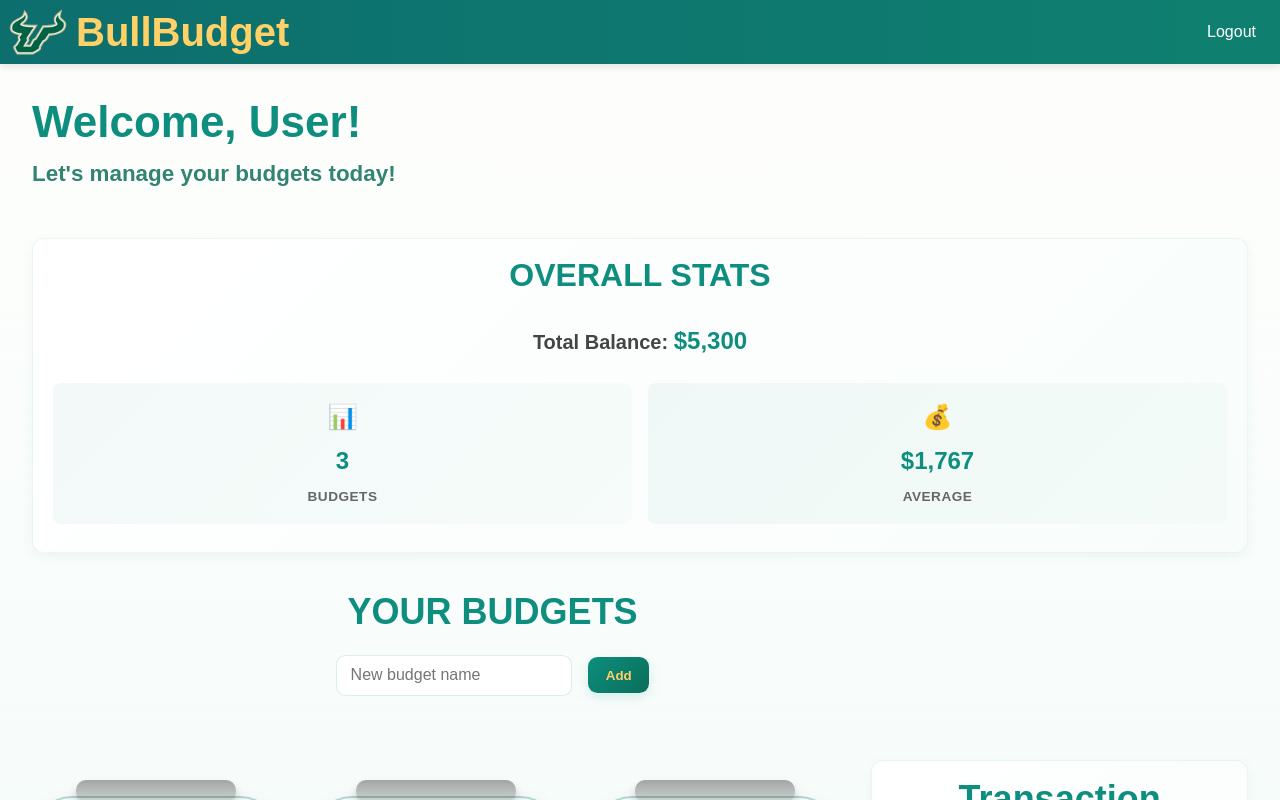
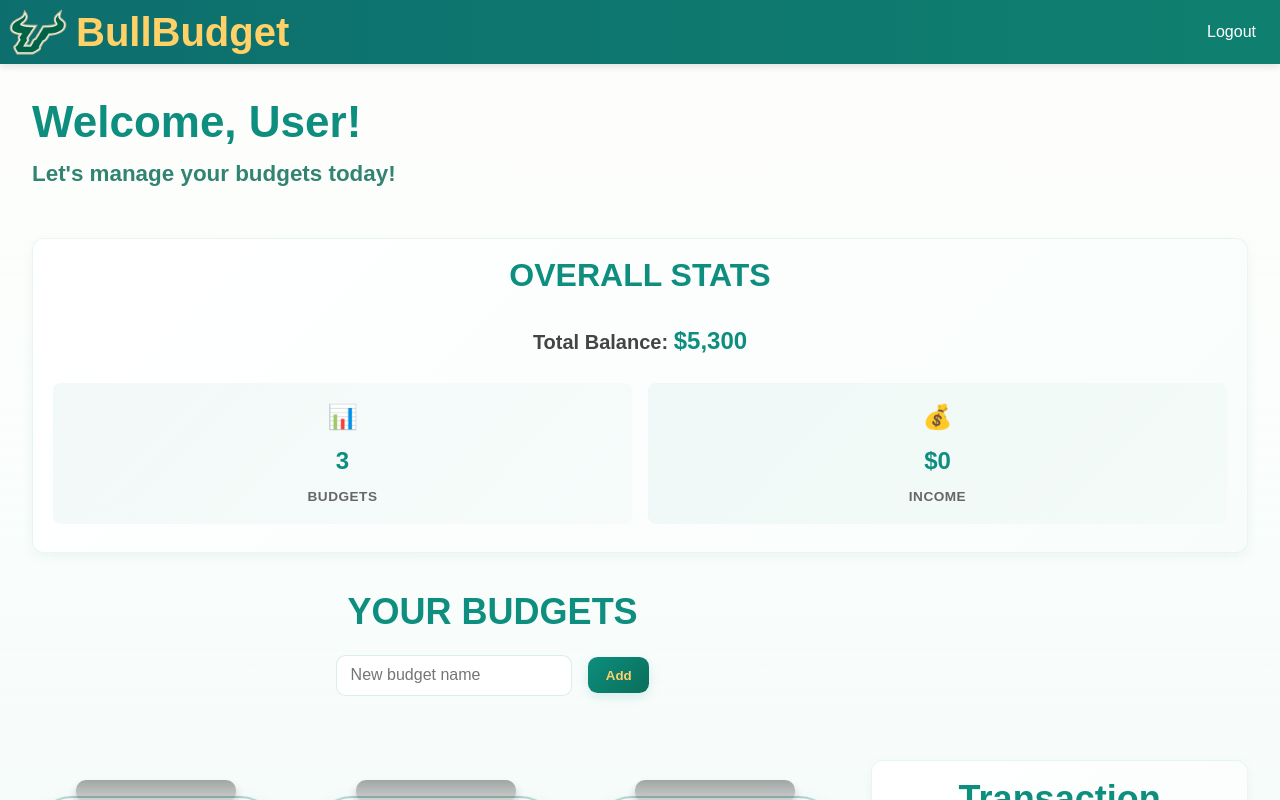
Before and after one commit to JamesChau016/BullBudget, a React (Vite) app: page /dashboard in a window 1280 px wide. Built offline with nearby package versions, Linux system fonts and the light colour scheme; no server answers; sample sign-in values are in the browser's storage.

Commit message:
stat to display income

```diff
--- a/src/pages/Dashboard/Dashboard.jsx
+++ b/src/pages/Dashboard/Dashboard.jsx
@@ -15,7 +15,8 @@ import toast from 'react-hot-toast';
 
 
 
-const Dashboard = ({ budgets, setBudgets }) => {
+
+const Dashboard = ({ budgets, setBudgets, income, setIncome  }) => {
   const navigate = useNavigate();
 
   const handleLogoutClicked = async () => {
@@ -32,13 +33,13 @@ const Dashboard = ({ budgets, setBudgets }) => {
           >
             Logout
           </NavigationButton>
-        </Header>
+      </Header>
       <main
         className = {styles.container}
       >
         <div className={styles.heroSection}>
           <Welcome />
-          <Stats budgets={budgets} setBudgets={setBudgets} />
+          <Stats budgets={budgets} setBudgets={setBudgets} income={income} setIncome={setIncome} />
         </div>
 
         <div className={styles.mainContent}>
--- a/src/pages/Dashboard/Stats/Stats.jsx
+++ b/src/pages/Dashboard/Stats/Stats.jsx
@@ -1,12 +1,24 @@
 import React from 'react'
+import { useNavigate } from 'react-router-dom'
 import styles from './Stats.module.css'
 import dashboardStyles from '../Dashboard.module.css'
 
-const Stats = ({ budgets, setBudgets }) => {
+const Stats = ({ budgets, income }) => {
 
-  const totalBalance = budgets.reduce((sum, jar) => sum + jar.balance, 0);
+  const budgetsTotal = budgets.reduce((sum, jar) => sum + jar.balance, 0);
   const numBudgets = budgets.length;
-  const avgBalance = numBudgets > 0 ? Math.round(totalBalance / numBudgets) : 0;
+
+  // Safety check for income
+  const incomeBalance = income?.balance || 0;
+  const totalBalance = budgetsTotal + incomeBalance;
+
+  // console.log('Stats - income balance:', incomeBalance); // Debug log
+
+  const navigate = useNavigate();
+
+  const handleIncomeClick = () => {
+    navigate(`/income`)
+  }
 
   return (
     <>
@@ -32,10 +44,17 @@ const Stats = ({ budgets, setBudgets }) => {
               <span className={styles['metric-value']}>{numBudgets}</span>
               <span className={styles['metric-label']}>Budgets</span>
             </div>
-            <div className={styles.metric}>
+            <div
+              className={styles['metric-income']}
+              onClick={handleIncomeClick}
+              role="button"
+              tabIndex={0}
+              onKeyDown={(e) => { if (e.key === 'Enter' || e.key === ' ') handleIncomeClick() }}
+              style={{ cursor: 'pointer' }}
+            >
               <span className={styles['metric-icon']}>💰</span>
-              <span className={styles['metric-value']}>${avgBalance.toLocaleString()}</span>
-              <span className={styles['metric-label']}>Average</span>
+              <span className={styles['metric-value']}>${incomeBalance.toLocaleString()}</span>
+              <span className={styles['metric-label']}>Income</span>
             </div>
           </div>
         </div>
--- a/src/pages/Dashboard/Stats/Stats.module.css
+++ b/src/pages/Dashboard/Stats/Stats.module.css
@@ -39,7 +39,7 @@
   gap: 1rem;
 }
 
-.metric {
+.metric, .metric-income {
   padding: 1rem;
   border-radius: 8px;
   background: linear-gradient(135deg, rgba(13, 142, 126, 0.05) 0%, rgba(13, 142, 126, 0.02) 100%);
@@ -48,6 +48,10 @@
   align-items: center;
   gap: 0.5rem;
   text-align: center;
+}
+.metric-income:hover{
+  cursor: pointer;
+  background: linear-gradient(135deg, rgba(13, 142, 126, 0.1) 0%, rgba(13, 142, 126, 0.04) 100%);
 }
 
 .metric-icon {
```
